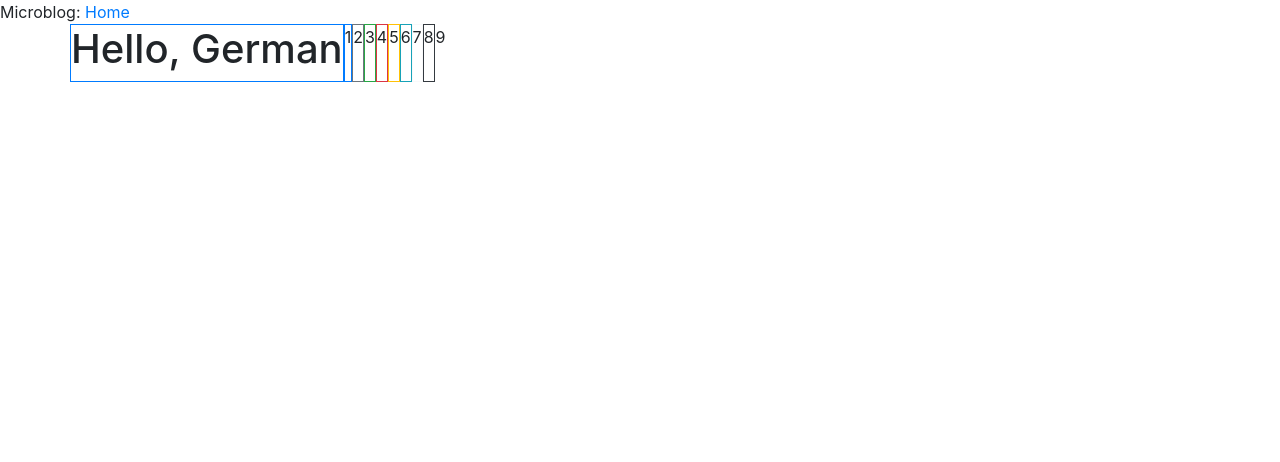
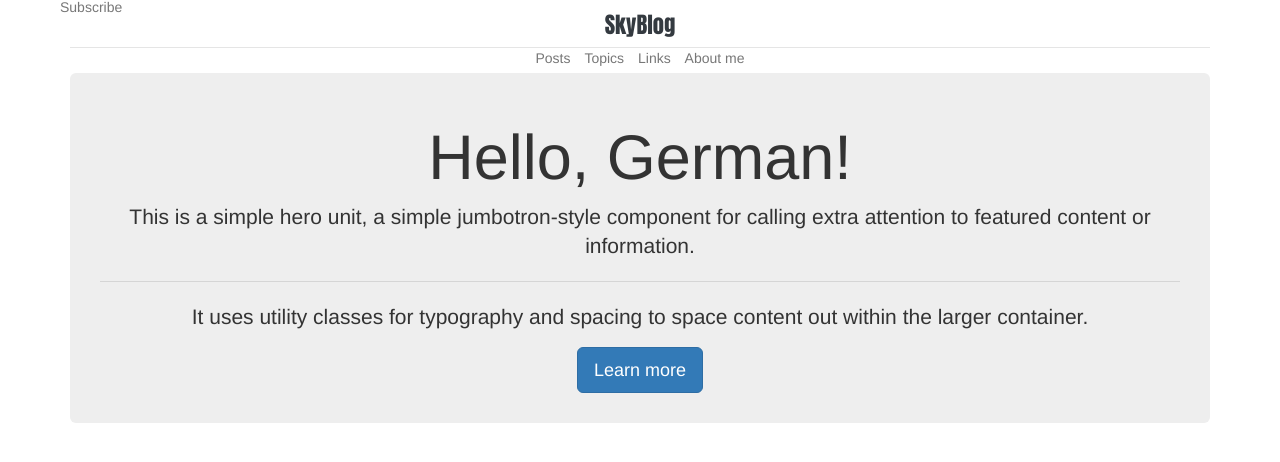
Before and after one commit to SkymanOne/SkyBlog, a Flask app: page / in a window 1280 px wide. Shown: the top 462 px of the page. Run offline with Flask 2, Linux system fonts and the light colour scheme; some libraries are stand-ins or nearby versions.

Commit message:
base menu

```diff
--- a/app/__init__.py
+++ b/app/__init__.py
@@ -1,9 +1,11 @@
 from flask import Flask
+from flask_bootstrap import Bootstrap
 
 app = Flask(__name__)
 app.env = 'development'
 app.debug = True
 app.testing = True
 app.config.from_object('config')
+bootstrap = Bootstrap(app)
 
 from app import routing
--- /dev/null
+++ b/app/static/css/style.css
@@ -0,0 +1,61 @@
+.jambotron {
+    padding-top: 10px;
+}
+
+.login-form {
+    width: 100%;
+    max-width: 330px;
+    padding: 15px;
+    margin: auto;
+    margin-top: auto;
+    margin-right: auto;
+    margin-bottom: auto;
+    margin-left: auto;
+}
+
+.text-topic {
+    padding: 0.5rem;
+}
+
+.text-dark {
+    color: #343a40!important;
+}
+
+.blog-header-logo {
+    font-family: 'Anton', sans-serif;
+    font-size: 2.25rem;
+    text-decoration: none;
+    text-decoration-line: none;
+    text-decoration-style: initial;
+    text-decoration-color: initial;
+    background-color: transparent;
+}
+
+#info-card {
+    padding: 3rem;
+}
+
+#topics {
+    margin-bottom: .5rem;
+}
+
+.blog-header {
+    line-height: 1;
+    border-bottom: 1px solid #e5e5e5;
+}
+.pb-3, .py-3 {
+    padding-bottom: 1rem!important;
+}
+
+.align-items-center {
+    -ms-flex-align: center!important;
+    align-items: center!important;
+}
+.justify-content-between {
+    -ms-flex-pack: justify!important;
+    justify-content: space-between!important;
+}
+.flex-nowrap {
+    -ms-flex-wrap: nowrap!important;
+    flex-wrap: nowrap!important;
+}
--- a/app/templates/base.html
+++ b/app/templates/base.html
@@ -1,24 +1,29 @@
-<html>
-
-<head>
-    {% if title %}
-    <title>{{title}} - microblog</title>
-    {% else %}
-    <title>microblog</title>
-    {% endif %}
-
-    <link href="/static/css/bootstrap.min.css" rel="stylesheet">
-    <script src="http://code.jquery.com/jquery-latest.js"></script>
-    <script src="/static/js/bootstrap.min.js"></script>
-    <meta name="viewport" content="width=device-width, initial-scale=1.0">
-
-</head>
-
-<body>
-    <div>Microblog:
-        <a href="/index">Home</a>
-    </div>
-    {% block content %}{% endblock %}
-</body>
-
-</html>
+{% extends "bootstrap/base.html" %} {% block title %}Flasky{% endblock %} {% block head %} {{super()}} {% endblock head %}
+{% block styles %}
+{{super()}}
+<link href="https://fonts.googleapis.com/css?family=Anton|Oswald|Playfair+Display|Poppins|Titillium+Web" rel="stylesheet">
+<link rel="stylesheet" href={{url_for('.static', filename='css/style.css')}}  type="text/css"/>
+{% endblock styles %}
+{% block navbar %}
+<div class="container">
+    <header class="blog-header py-3">
+        <div class="row flex-nowrap justify-content-between align-items-center">
+            <div class="col-4 text-muted">
+                <a class="text-muted" href="#" style="margin-left:0.5rem">Subscribe</a>
+            </div>
+            <div class="col-4 text-center">
+                <a class="blog-header-logo text-dark" href="#">SkyBlog</a>
+            </div>
+            <div class="col-4"></div>
+        </div>
+    </header>
+    <nav class="nav row text-center" id="topics">
+        <a class="text-topic text-muted col" href="#">Posts</a>
+        <a class="text-topic text-muted col" href="#">Topics</a>
+        <a class="text-topic text-muted col" href="#">Links</a>
+        <a class="text-topic text-muted col" href="#">About me</a>
+    </nav>
+</div>
+{% endblock navbar%}
+{% block content %}
+{% endblock content%}
--- a/app/templates/index.html
+++ b/app/templates/index.html
@@ -1,18 +1,15 @@
 {% extends "base.html" %} {% block content %}
 <div class="container">
-    <div class="row">
-        <span class="border border-primary centre">
-            <h1>Hello, {{name}}</h1>
-        </span>
-        <span class="border border-primary">1</span>
-        <span class="border border-secondary">2</span>
-        <span class="border border-success">3</span>
-        <span class="border border-danger">4</span>
-        <span class="border border-warning">5</span>
-        <span class="border border-info">6</span>
-        <span class="border border-light">7</span>
-        <span class="border border-dark">8</span>
-        <span class="border border-white">9</span>
-    </div>
+    <section class="text-center">
+        <div class="jumbotron" id="info-card">
+            <h1 class="display-4">Hello, {{name}}!</h1>
+            <p class="lead">This is a simple hero unit, a simple jumbotron-style component for calling extra attention to featured content
+                or information.
+            </p>
+            <hr class="my-4">
+            <p>It uses utility classes for typography and spacing to space content out within the larger container.</p>
+            <a class="btn btn-primary btn-lg" href="#" role="button">Learn more</a>
+        </div>
+    </section>
 </div>
 {% endblock content %}
--- a/config.py
+++ b/config.py
@@ -1,2 +1,2 @@
 CSRF_ENABLED = True
-SECRET_KEY = 'you-will-never-guess'
+SECRET_KEY = 'ass-of-your-mother'
```
Also changed, not shown: app/templates/login.html (+5 -6 lines), 2 other files.
